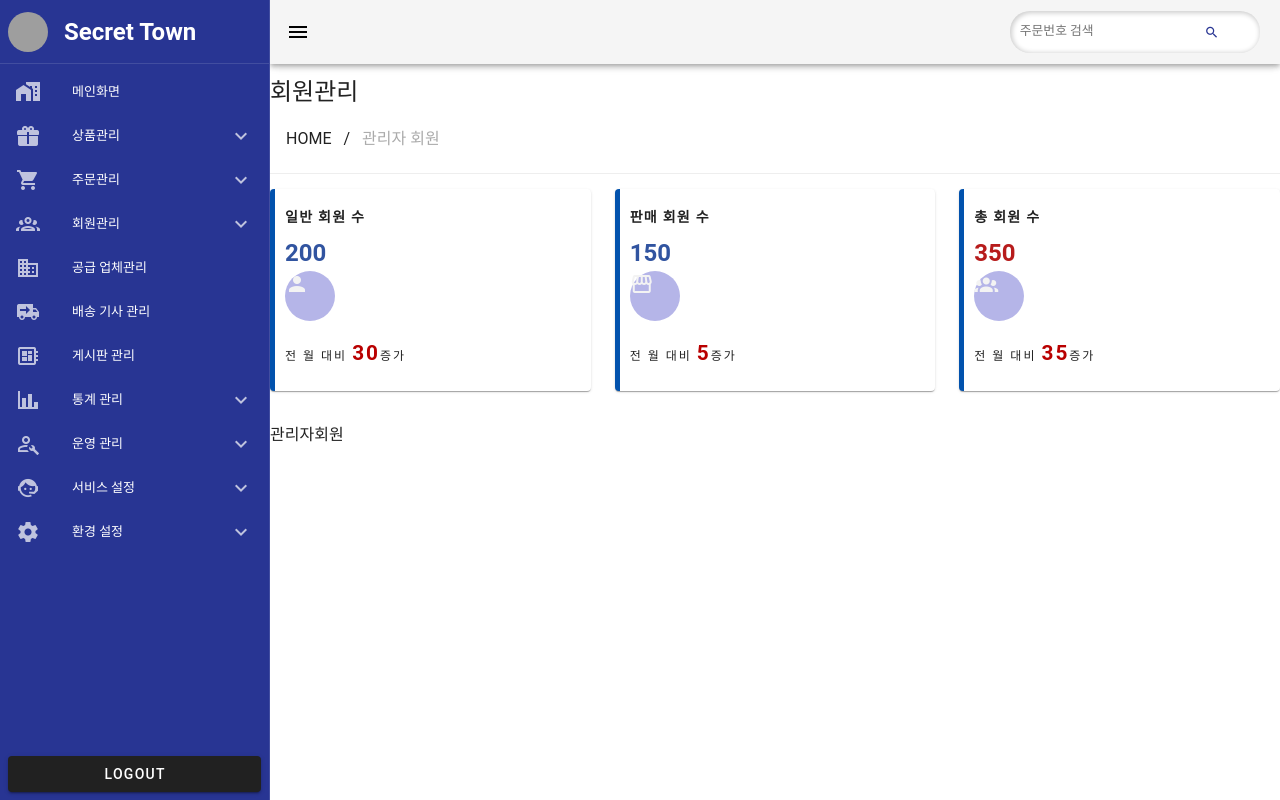
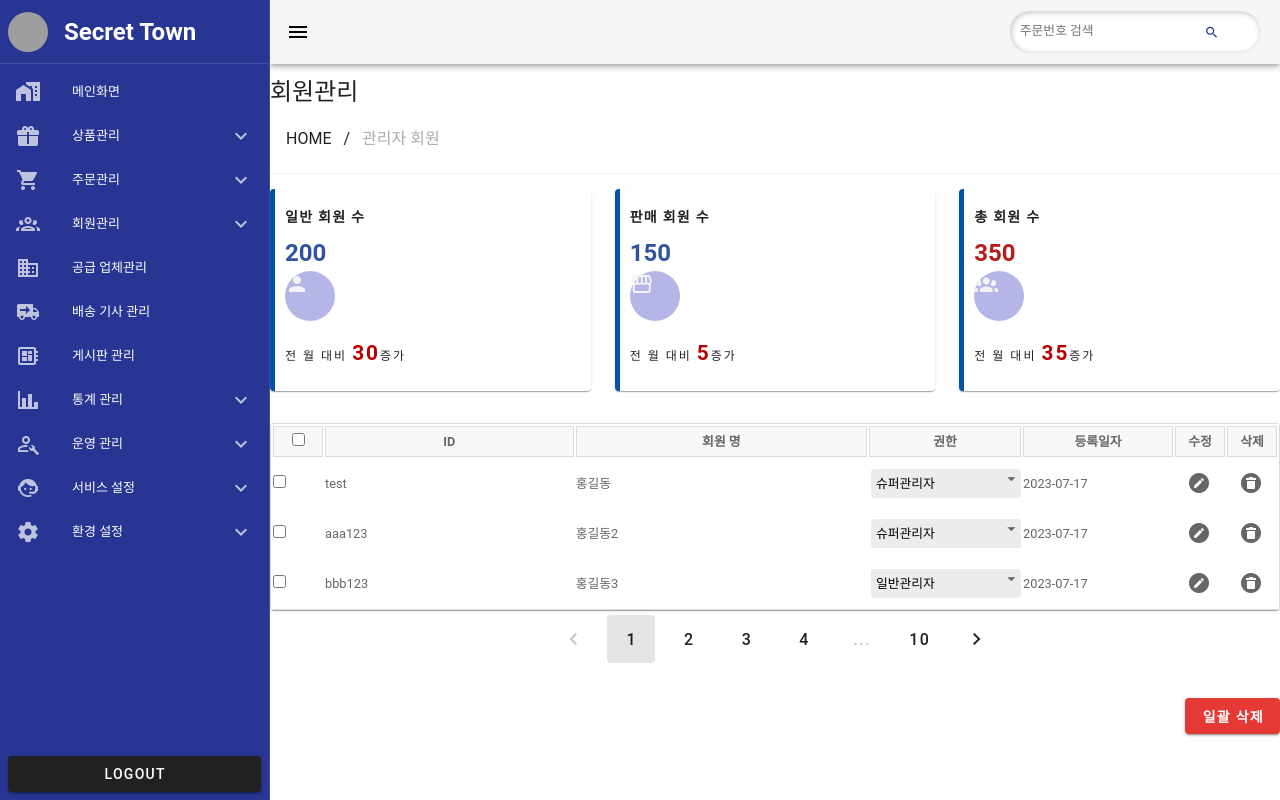
Before and after one commit to haranseok/open_market_admin, a Vue app: page /members in a window 1280 px wide. Built offline with nearby package versions, Linux system fonts and the light colour scheme; grey boxes are pictures that could not be loaded.

Commit message:
회원관리 페이지 UI 구현 완료

```diff
--- a/src/pages/members/AdminMembers.vue
+++ b/src/pages/members/AdminMembers.vue
@@ -1,7 +1,90 @@
 <template>
-  <div>관리자회원</div>
+  <div class="base-table">
+    <BaseTable
+      :headers="th"
+      :list="items"
+      :btn-text="'일괄 삭제'"
+      @btn-event="doDelete"
+    >
+      <template #list="{ row }">
+        <td>{{ row.id }}</td>
+        <td>{{ row.name }}</td>
+        <td class="select-wrap">
+          <div class="select-box flex cp">
+            <select v-model="row.status" class="cp">
+              <option :value="1">슈퍼관리자</option>
+              <option :value="2">일반관리자</option>
+              <option :value="3">개발자</option>
+            </select>
+            <v-icon>mdi-menu-down</v-icon>
+          </div>
+        </td>
+        <td style="width: 150px">{{ row.createDate }}</td>
+      </template>
+    </BaseTable>
+  </div>
 </template>
 
-<script lang="ts" setup></script>
+<script lang="ts" setup>
+import { ref } from "vue";
+import BaseTable from "@/components/tables/BaseTable.vue";
+const th = ref([
+  "전체선택",
+  "id",
+  "회원 명",
+  "권한",
+  "등록일자",
+  "수정",
+  "삭제",
+]);
 
-<style lang="scss" scoped></style>
+const items = ref([
+  {
+    id: "test",
+    name: "홍길동",
+    status: 1,
+    createDate: "2023-07-17",
+  },
+  {
+    id: "aaa123",
+    name: "홍길동2",
+    status: 1,
+    createDate: "2023-07-17",
+  },
+  {
+    id: "bbb123",
+    name: "홍길동3",
+    status: 2,
+    createDate: "2023-07-17",
+  },
+]);
+const doDelete = (e: any) => {
+  console.log(e);
+};
+</script>
+
+<style lang="scss" scoped>
+.select-wrap {
+  width: 100px;
+  text-align: center;
+}
+.select-box {
+  position: relative;
+  width: 150px;
+  margin-left: 2px;
+  align-items: center;
+  padding: 0;
+  background: rgb(236, 236, 236);
+  border-radius: 3px;
+  select {
+    width: 100%;
+    padding: 5px;
+    z-index: 2;
+  }
+  .v-icon {
+    position: absolute;
+    right: 0;
+    z-index: 1;
+  }
+}
+</style>
--- a/src/pages/members/GeneralMembers.vue
+++ b/src/pages/members/GeneralMembers.vue
@@ -10,13 +10,17 @@
         <td>{{ row.id }}</td>
         <td>{{ row.name }}</td>
         <td>{{ row.phone }}</td>
-        <td>
-          <select v-model="row.status">
-            <option :value="1">회원</option>
-            <option :value="2">휴면계정</option>
-            <option :value="3">탈퇴</option>
-          </select>
+        <td class="select-wrap">
+          <div class="select-box flex cp">
+            <select v-model="row.status" class="cp">
+              <option :value="1">회원</option>
+              <option :value="2">휴면계정</option>
+              <option :value="3">탈퇴</option>
+            </select>
+            <v-icon>mdi-menu-down</v-icon>
+          </div>
         </td>
+        <td>{{ row.login }}</td>
         <td>{{ row.createDate }}</td>
       </template>
     </BaseTable>
@@ -26,13 +30,13 @@
 <script lang="ts" setup>
 import { ref } from "vue";
 import BaseTable from "@/components/tables/BaseTable.vue";
-const seleted = ref("");
 const th = ref([
   "전체선택",
   "id",
   "회원 명",
   "연락처",
   "상태",
+  "로그인 방법",
   "등록일자",
   "수정",
   "삭제",
@@ -44,6 +48,7 @@ const items = ref([
     name: "홍길동",
     phone: "010-1111-1111",
     status: 1,
+    login: "kakao",
     createDate: "2023-07-17",
   },
   {
@@ -51,6 +56,7 @@ const items = ref([
     name: "홍길동2",
     phone: "010-1111-1111",
     status: 1,
+    login: "자사회원가입",
     createDate: "2023-07-17",
   },
   {
@@ -58,6 +64,7 @@ const items = ref([
     name: "홍길동3",
     phone: "010-1111-1111",
     status: 2,
+    login: "never",
     createDate: "2023-07-17",
   },
 ]);
@@ -66,4 +73,28 @@ const doDelete = (e: any) => {
 };
 </script>
 
-<style lang="scss" scoped></style>
+<style lang="scss" scoped>
+.select-wrap {
+  width: 100px;
+  text-align: center;
+}
+.select-box {
+  position: relative;
+  width: 80px;
+  margin-left: 5px;
+  align-items: center;
+  padding: 0;
+  background: rgb(236, 236, 236);
+  border-radius: 3px;
+  select {
+    width: 100%;
+    padding: 5px;
+    z-index: 2;
+  }
+  .v-icon {
+    position: absolute;
+    right: 0;
+    z-index: 1;
+  }
+}
+</style>
--- a/src/pages/members/SalesMembers.vue
+++ b/src/pages/members/SalesMembers.vue
@@ -1,7 +1,58 @@
 <template>
-  <div>판매회원</div>
+  <div class="base-table">
+    <BaseTable
+      :headers="th"
+      :list="items"
+      :btn-text="'일괄 삭제'"
+      @btn-event="doDelete"
+    >
+      <template #list="{ row }">
+        <td>{{ row.id }}</td>
+        <td>{{ row.store }}</td>
+        <td>{{ row.number }}</td>
+        <td>{{ row.address }}</td>
+        <td>{{ row.category }}</td>
+        <td>{{ row.name }}</td>
+        <td>{{ row.phone }}</td>
+        <td>{{ row.createDate }}</td>
+      </template>
+    </BaseTable>
+  </div>
 </template>
 
-<script lang="ts" setup></script>
+<script lang="ts" setup>
+import { ref } from "vue";
+import BaseTable from "@/components/tables/BaseTable.vue";
+
+const th = ref([
+  "전체선택",
+  "id",
+  "쇼핑몰",
+  "사업자번호",
+  "사업자 주소",
+  "업종",
+  "판매자명",
+  "연락처",
+  "등록일자",
+  "수정",
+  "삭제",
+]);
+
+const items = ref([
+  {
+    id: "admin",
+    store: "a Store",
+    number: "000-00-00000",
+    address: "서울시 강남구 00동 ",
+    category: "도매 및 소매업/ㅇㅇ",
+    name: "홍길동",
+    phone: "010-0000-0000",
+    createDate: "2023-07-21",
+  },
+]);
+const doDelete = (e: any) => {
+  console.log(e);
+};
+</script>
 
 <style lang="scss" scoped></style>
--- a/src/styles/settings.scss
+++ b/src/styles/settings.scss
@@ -15,7 +15,8 @@ table {
 }
 
 input,
-textarea {
+textarea,
+select {
   outline: none;
 }
 
```
